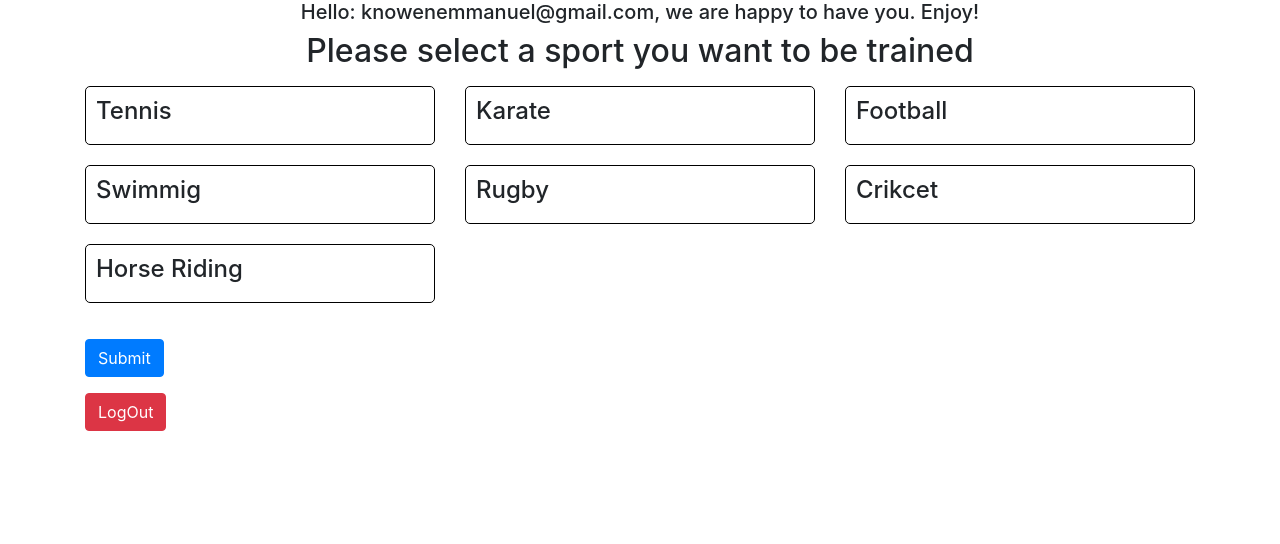
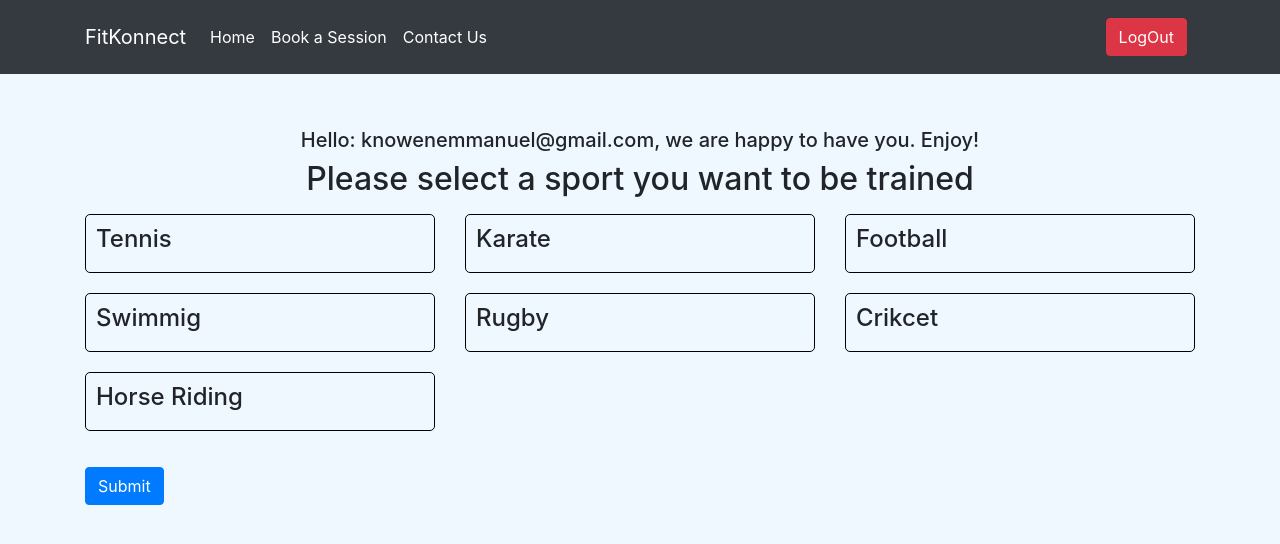
Before and after one commit to Knoweno/FitKonnect, a PHP site: page /fitkonect/client/selectionActivity.php in a window 1280 px wide. Shown: the top 544 px of the page. Run offline with PHP 8.4, Linux system fonts and the light colour scheme; a user stored in the database is signed in; data comes from the database, SQL or seed files in the repository.

Commit message:
updated-changes

```diff
--- /dev/null
+++ b/client/login-nav-bar.php
@@ -0,0 +1,27 @@
+    <!-- Navbar -->
+    <nav class="navbar navbar-expand-lg navbar-dark bg-dark fixed-top" id="loginNav">
+        <div class="container">
+            <a class="navbar-brand" href="http://localhost/fitkonect/">FitKonnect</a>
+            <button class="navbar-toggler" type="button" data-toggle="collapse" data-target="#navbarNav" aria-controls="navbarNav" aria-expanded="false" aria-label="Toggle navigation">
+                <span class="navbar-toggler-icon"></span>
+            </button>
+            <div class="collapse navbar-collapse" id="navbarNav">
+                <ul class="navbar-nav mr-auto">
+                    <li class="nav-item ">
+                        <a class="nav-link" href="http://localhost/fitkonect/">Home</a>
+                    </li>
+                    <li class="nav-item active">
+                        <a class="nav-link" href="http://localhost/fitkonect/client/login.php">Book a Session</a>
+                    </li>
+                    <li class="nav-item">
+                        <a class="nav-link" href="#">Contact Us</a>
+                    </li>
+                </ul>
+                <ul class="navbar-nav ml-auto">
+                    <li class="nav-item">
+                        <a class="nav-link" href="http://localhost/fitkonect/client/logout.php"><button class="btn btn-danger">LogOut</button> </a>
+                    </li>
+                </ul>
+            </div>
+        </div>
+    </nav>
--- a/client/selectionActivity.php
+++ b/client/selectionActivity.php
@@ -14,6 +14,7 @@
     <title>Sports Selection</title>
     <!-- Include Bootstrap CSS -->
     <link rel="stylesheet" href="https://stackpath.bootstrapcdn.com/bootstrap/4.5.2/css/bootstrap.min.css">
+    <link rel="stylesheet" href=" http://localhost/fitkonect/css/style.css">
     <style>
         .box {
             border: 1px solid #000000;
@@ -27,16 +28,25 @@
         .box.active {
             background-color: #08a0e9;
         }
+        body{
+            background-color: aliceblue;
+        }
+        .navbar{
+            padding: 10px;
+        }
+        .selection_activity{
+            margin-top: 10%;
+        }
     </style>
 </head>
 <body>
 
-
+<?php include 'login-nav-bar.php' ?>
 
     <?php
 
     if(isset($_SESSION['email'])){
-        echo '<div>';
+        echo '<div class="selection_activity">';
         echo '<h5 class="text text-center"> Hello: '.$_SESSION['email'].', we are happy to have you. Enjoy! </h5>';
         echo '</div>';
 
@@ -233,11 +243,6 @@
     } else {
         echo 'No sports available';
     }
-
-
-    echo '<div class="container mt-3">';
-        echo '<a href="logout.php"><button class="btn btn-danger">LogOut</button></a>';
-        echo '</div>';
     // Close the database connection
     mysqli_close($conn);
     ?>
```
Also changed, not shown: client/loginn.php (+5 -2 lines), index.php (+1 -39 lines).
